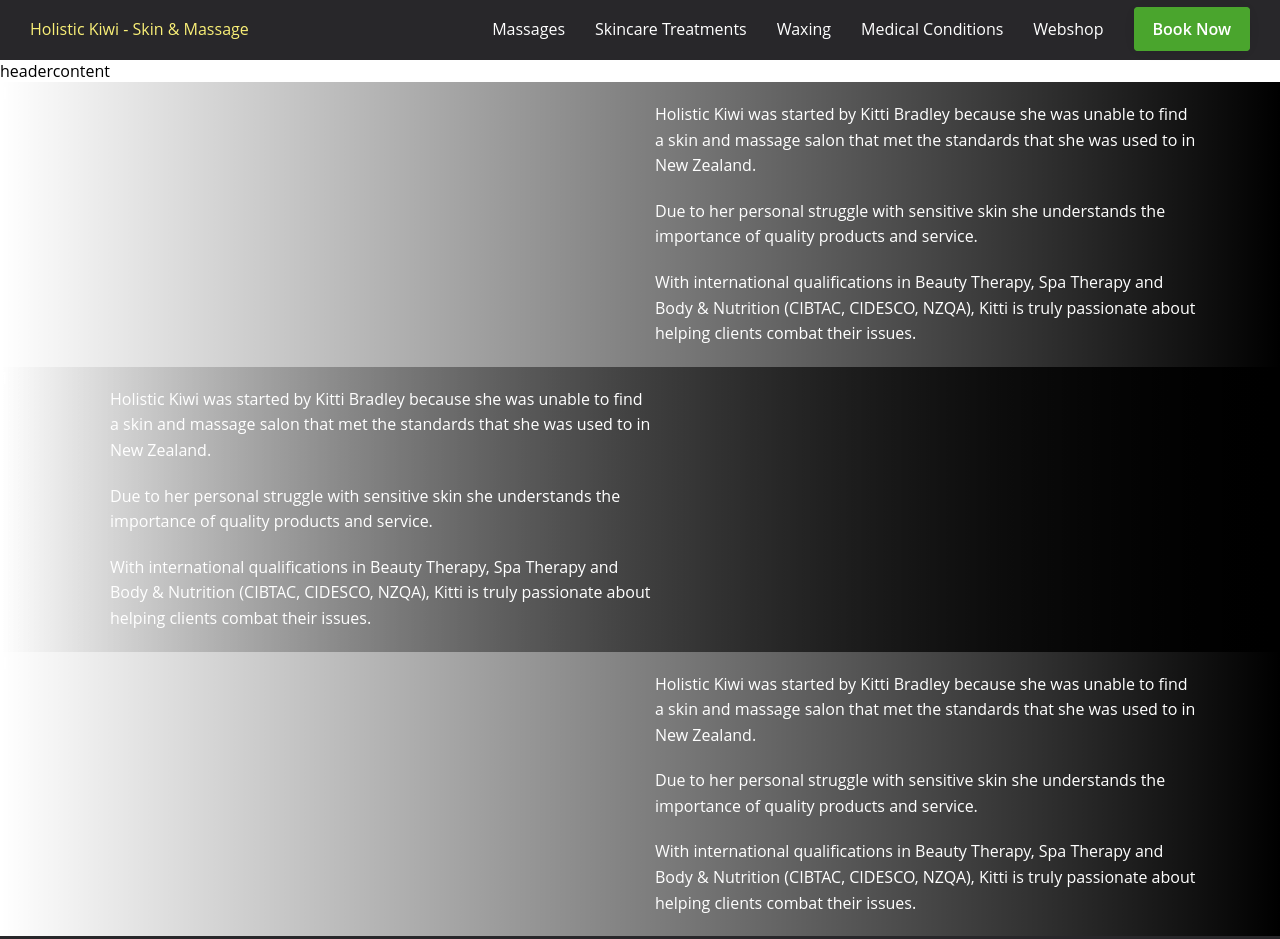
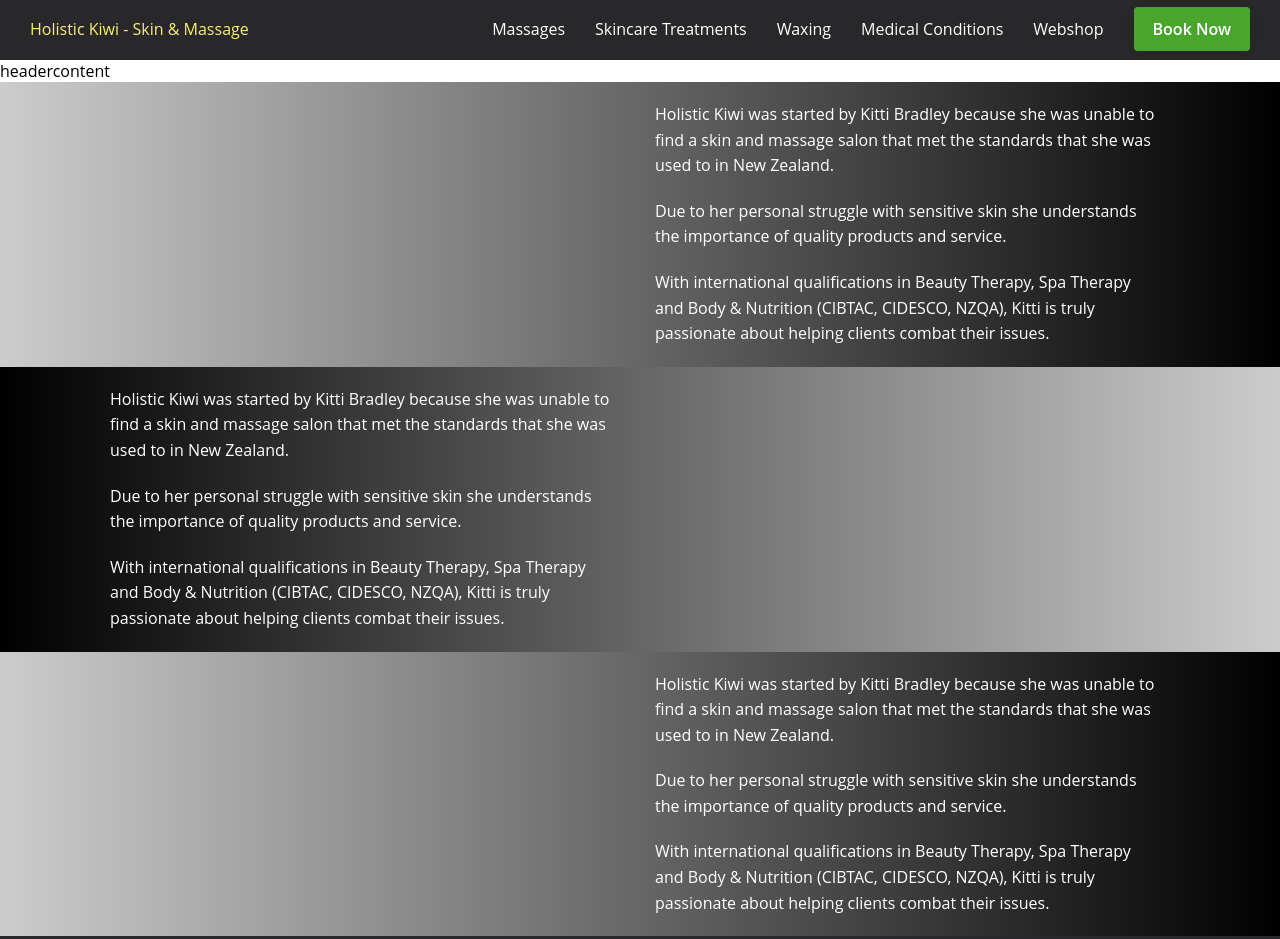
Before and after one commit to midgethoen/holistickiwi-website, a Gatsby site: page /about-us in a window 1280 px wide. Shown: the top 939 px of the page. Built offline with nearby package versions, Linux system fonts and the light colour scheme; Gatsby itself is replaced by a stand-in of ours.

Commit message:
about us styling

```diff
--- a/src/components/_defaulttheming.scss
+++ b/src/components/_defaulttheming.scss
@@ -93,9 +93,9 @@
   position: relative;
   padding: 0;
   &:before{
-    content: "1";
+    content: "";
     background-image: linear-gradient(to right, rgba(0,0,0,0), rgba(0,0,0,1));
-    //background-color: rgba(0,0,0,0.2);
+    background-color: rgba(0,0,0,0.2);
     position: absolute;
     width: 100%;
     height: 100%;
@@ -103,7 +103,7 @@
   > div > div{
     // background-color: blue;
     width: 50%;
-    max-width: 600px;
+    max-width: 500px;
     left: 50%;
     position: relative;
     padding: 0px 15px 20px;
@@ -114,7 +114,9 @@
 }
 
 .section.section.text-left{
-  background-image: linear-gradient(to right, rgba(0,0,0,0), rgba(0,0,0,1));
+  &:before{
+    background-image: linear-gradient(to left, rgba(0,0,0,0), rgba(0,0,0,1));
+  }
   > div > div{
     left: 0px;
   }
```
